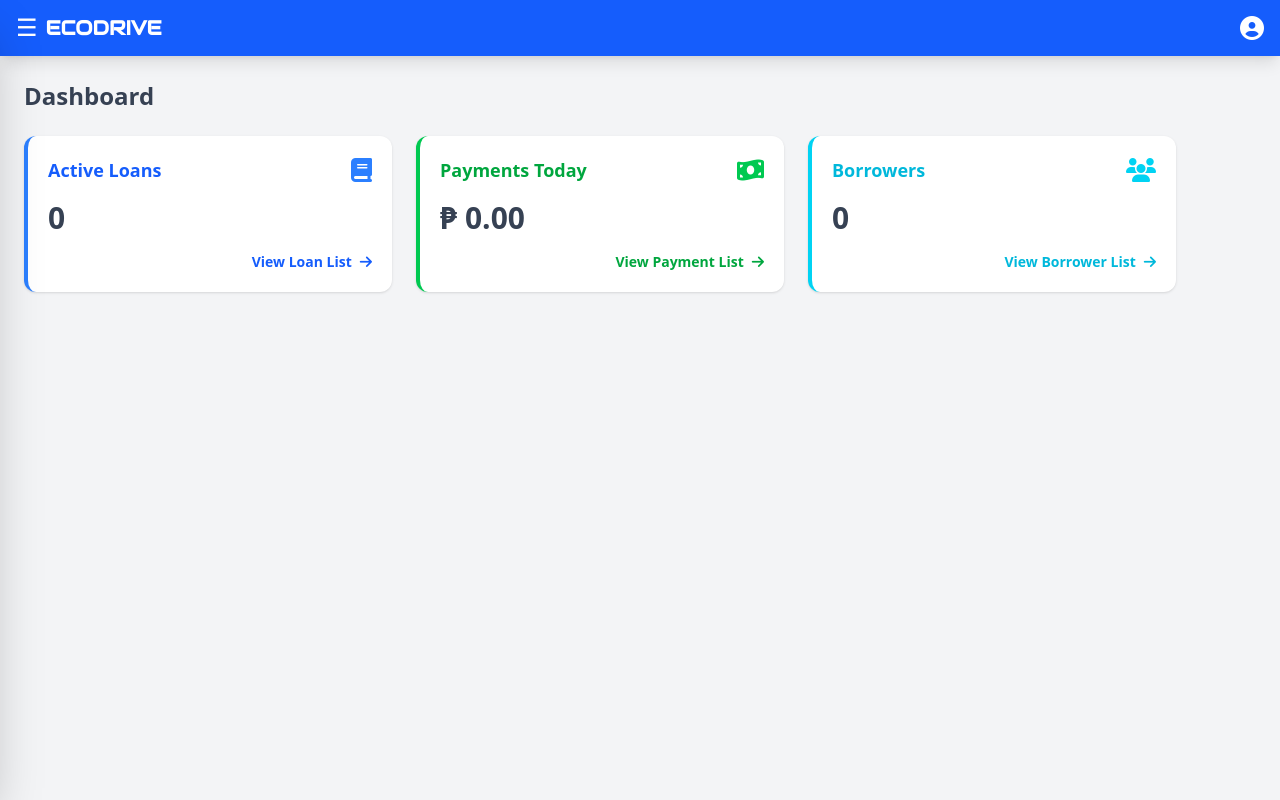
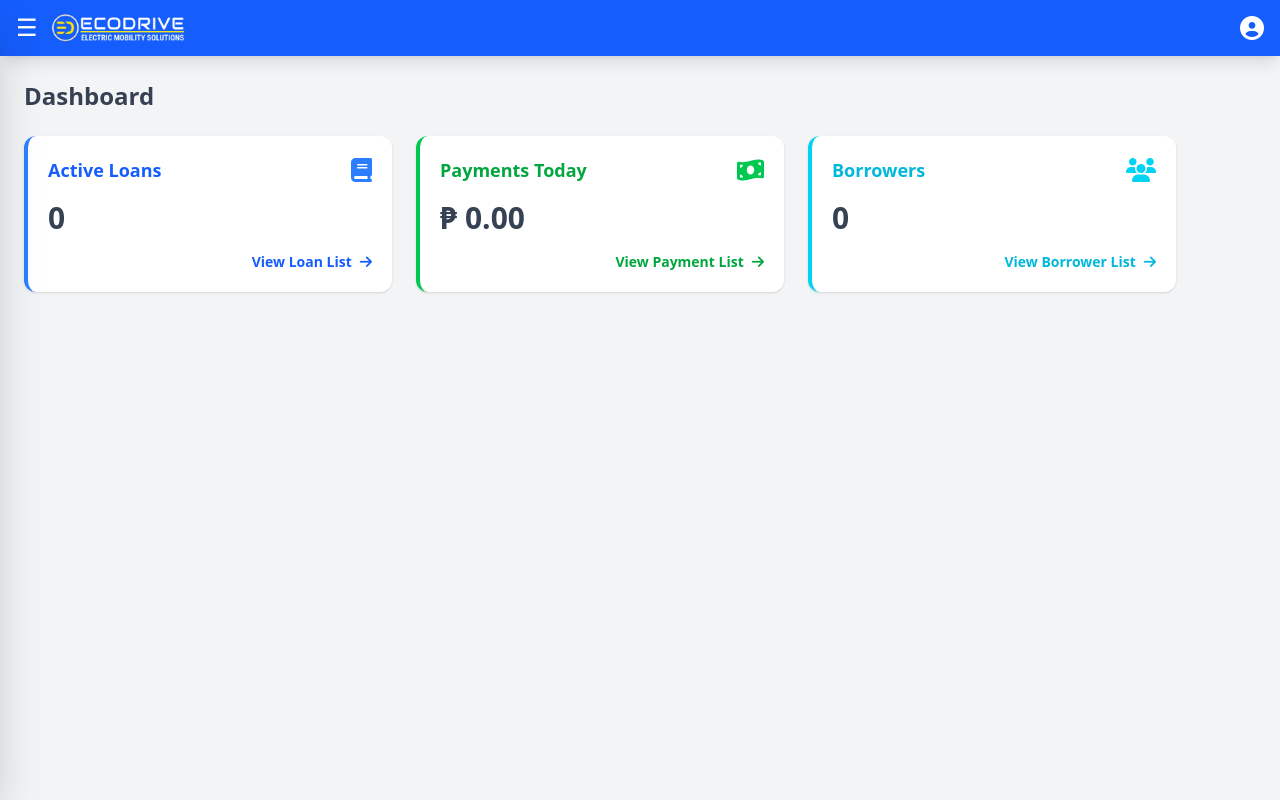
Before and after one commit to jaydee-bit/AdminSYSTEM, a website: page Homepage.html in a window 1280 px wide. Drawn offline with nearby package versions, Linux system fonts and the light colour scheme; files that its build step writes are made by us from their sources; the site is published under a folder, as on GitHub Pages, so addresses that start at the root find nothing.

Commit message:
fixed css in page

```diff
--- a/AdminLoanplan.html
+++ b/AdminLoanplan.html
@@ -115,7 +115,7 @@
           ☰
         </button>
         <img
-          src="/images/logo.png"
+          src="images/logo.png"
           onerror="this.style.display='none'; this.nextElementSibling.style.display='block';"
           class="h-8 ml-3"
         />
--- a/Adminborrower.html
+++ b/Adminborrower.html
@@ -115,7 +115,7 @@
           ☰
         </button>
         <img
-          src="/images/logo.png"
+          src="images/logo.png"
           onerror="this.style.display='none'; this.nextElementSibling.style.display='block';"
           class="h-8 ml-3"
         />
--- a/Adminloanslist.html
+++ b/Adminloanslist.html
@@ -126,7 +126,7 @@
         </button>
 
         <img
-          src="/images/logo.png"
+          src="images/logo.png"
           onerror="this.style.display='none'; this.nextElementSibling.style.display='block';"
           class="h-8 ml-3"
         />
--- a/Adminpayment.html
+++ b/Adminpayment.html
@@ -119,7 +119,7 @@
           ☰
         </button>
         <img
-          src="/images/logo.png"
+          src="images/logo.png"
           onerror="this.style.display='none'; this.nextElementSibling.style.display='block';"
           class="h-8 ml-3"
         />
--- a/Adminusers.html
+++ b/Adminusers.html
@@ -119,7 +119,7 @@
           ☰
         </button>
         <img
-          src="/images/logo.png"
+          src="images/logo.png"
           onerror="this.style.display='none'; this.nextElementSibling.style.display='block';"
           class="h-8 ml-3"
         />
--- a/Homepage.html
+++ b/Homepage.html
@@ -85,7 +85,7 @@
             </li>
             <li>
               <a
-                href="#"
+                href="AdminLoanplan.html"
                 class="flex items-center p-3 text-white transition rounded-lg hover:bg-blue-600"
               >
                 <i class="mr-3 fas fa-file-invoice-dollar"></i> Loan Plans
@@ -133,7 +133,7 @@
 
         <!-- Logo -->
         <img
-          src="/images/logo.png"
+          src="images/logo.png"
           onerror="this.style.display='none'; this.nextElementSibling.style.display='block';"
           class="h-8 ml-3"
         />
--- a/index.html
+++ b/index.html
@@ -71,7 +71,7 @@
         <div
           class="flex flex-col items-center justify-center text-center text-white h-25 bg-gradient-to-br from-blue-600 to-blue-700 lg:hidden"
         >
-          <img src="/images/logo.png" alt="EcoDrive" class="mb-2 w-65" />
+          <img src="images/logo.png" alt="EcoDrive" class="mb-2 w-65" />
         </div>
         <div
           class="mt-4 font-bold leading-tight text-center text-black lg:hidden"
```
